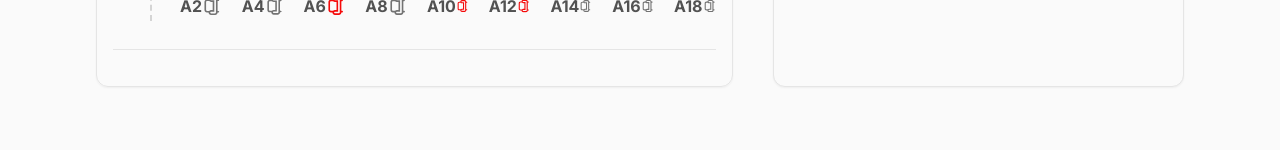
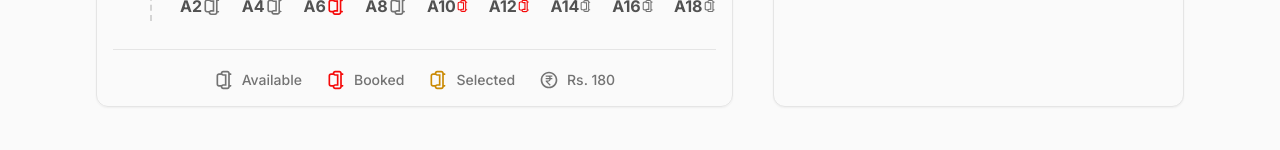
Before and after one commit to RithikRanaweera/Bus_Ticket_Booking, a React (Vite) app in the folder busticketbooking/: page /bus-tickets/detail in a window 1280 px wide. Shown: the part 650-800 px from the top of the page. Built offline with nearby package versions, Linux system fonts and the light colour scheme.

Commit message:
Edit seat layout

```diff
--- a/busticketbooking/src/pages/ticket/detail/seat/busseat/BusSeat.jsx
+++ b/busticketbooking/src/pages/ticket/detail/seat/busseat/BusSeat.jsx
@@ -2,6 +2,7 @@ import React, { useState, useEffect } from 'react'
 import { GiSteeringWheel } from 'react-icons/gi';
 import busSeatData from '../../../../../constants/busseat/BusSeatData';
 import { MdOutlineChair } from 'react-icons/md';
+import { RiMoneyRupeeCircleLine } from "react-icons/ri";
 
 
 const BusSeat = () => {
@@ -59,6 +60,7 @@ const BusSeat = () => {
 
     return (
         <div className="grid w-full grid-cols-5 gap-10">
+
             {/* Seat Layout */}
             <div className="flex items-center justify-center w-full col-span-3 p-4 border shadow-sm rounded-xl border-neutral-200">
 
@@ -167,11 +169,40 @@ const BusSeat = () => {
                     {/* reservation info */}
                     <div className="flex items-center justify-center w-full gap-6 pt-5 border-t border-neutral-200">
 
+                        <div className="flex items-center gap-x-2">
+                            <MdOutlineChair className='text-xl -rotate-90 text-neutral-500'/>
+                            <p className="text-sm font-medium text-neutral-500">
+                                Available
+                            </p>
+                        </div>
+
+                        <div className="flex items-center gap-x-2">
+                            <MdOutlineChair className='text-xl -rotate-90 text-primary'/>
+                            <p className="text-sm font-medium text-neutral-500">
+                                Booked
+                            </p>
+                        </div>
+
+                        <div className="flex items-center gap-x-2">
+                            <MdOutlineChair className='text-xl text-yellow-600 -rotate-90'/>
+                            <p className="text-sm font-medium text-neutral-500">
+                                Selected
+                            </p>
+                        </div>
+
+                        <div className="flex items-center gap-x-2">
+                            <RiMoneyRupeeCircleLine className='text-xl text-neutral-500'/>
+                            <p className="text-sm font-medium text-neutral-500">
+                                Rs. 180
+                            </p>
+                        </div>
+
                     </div>
 
                 </div>
 
             </div>
+
             {/* Seat selection action */}
             <div className="w-full col-span-2 px-6 py-4 space-y-5 border shadow-sm bg-neutral-50 rounded-xl border-neutral-200">
 
```
